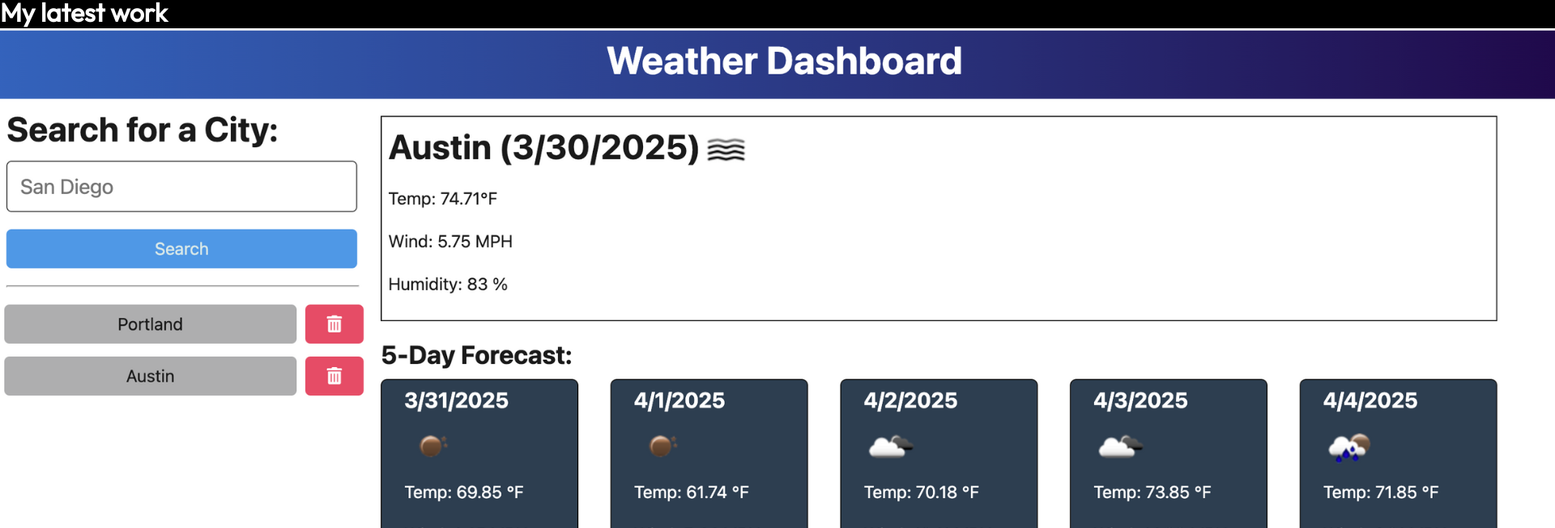
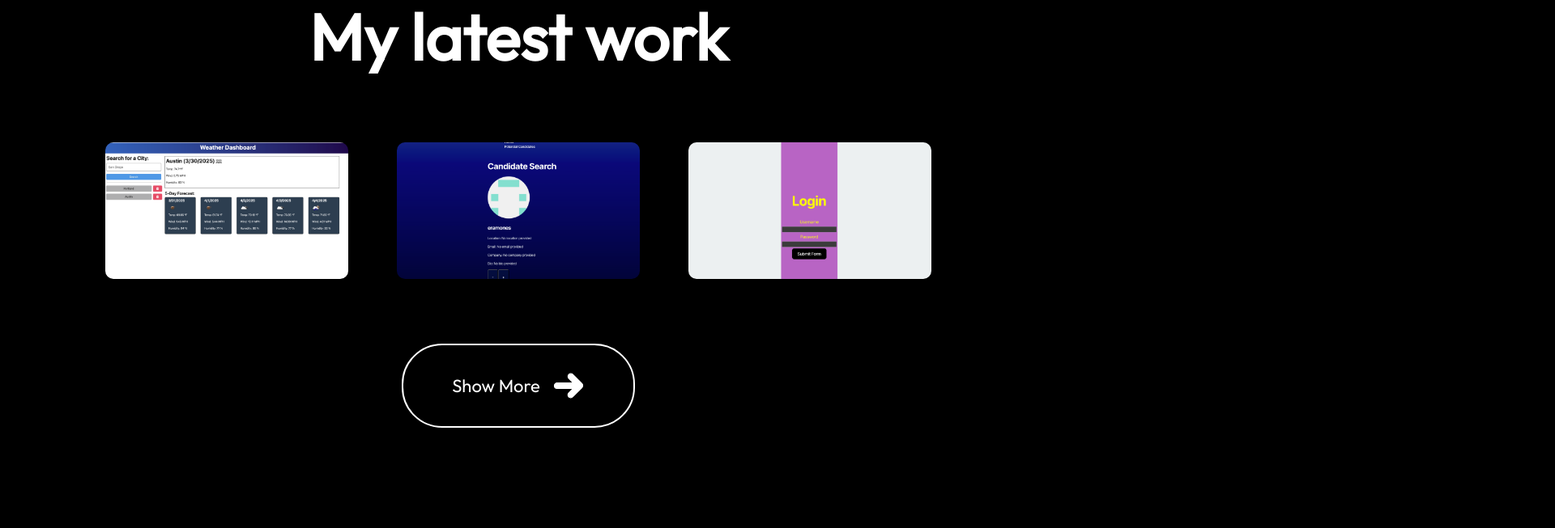
Before and after one commit to wmvrisso/Vrisso-Portfolio, a React (Vite) app in the folder vrisso-portfolio/v-portfolio/: page / in a window 1280 px wide. Shown: the part 3703-4356 px from the top of the page at 81% size, 1920 px wide, since content can reach past the window. After the commit the page ends 4312 px from the top, so only its background shows below. Built offline with nearby package versions, Linux system fonts and the light colour scheme.

Commit message:
updated styling for mywork files

```diff
--- a/vrisso-portfolio/v-portfolio/src/components/mywork.css
+++ b/vrisso-portfolio/v-portfolio/src/components/mywork.css
@@ -0,0 +1,57 @@
+.mywork {
+  display: flex;
+  flex-direction: column;
+  align-items: center;
+  justify-content: center;
+  gap: 80px;
+  margin: 80px 170px;
+}
+.mywork-title {
+  position: relative;
+}
+.mywork-title h1 {
+  padding: 0px 30px;
+  font-size: 80px;
+  font-weight: 600;
+}
+.mywork-container {
+  display: grid;
+  grid-template-columns: 1fr 1fr 1fr; /* Three columns */
+  gap: 60px; /* Space between items */
+}
+.mywork-container img {
+  box-sizing: border-box;
+  width: 300px; /* Adjust width as needed */
+  height: auto; /* Maintains aspect ratio */
+  object-fit: cover; /* Ensures proper scaling */
+  border-radius: 10px; /* Optional: Rounds corners */
+  transition: 0.3s; /* Smooth transition for hover effect */
+  cursor: pointer;
+}
+.mywork-container img:hover {
+  transform: scale(1.1); /* Slightly enlarges the image on hover */
+  box-shadow: 0 4px 8px rgba(0, 0, 0, 0.1); /* Adds a subtle shadow for depth */
+  border: 4px solid aquamarine; /* Optional: Adds a border on hover */
+  border-radius: 10px; /* Maintains the rounded corners */
+  transition: 0.3s; /* Ensures the transition is smooth */
+}
+.mywork-showmore {
+  display: flex;
+  gap: 15px;
+  align-items: center;
+  border-radius: 50px;
+  border: 2px solid white; /* Optional: Border for the button */
+  padding: 30px 60px; /* Padding for the button */
+  font-size: 22px; /* Font size for the button */
+  font-weight: 500;
+  margin-bottom: 80px; /* Ensures spacing below the button */
+  transition: 0.6s; /* Smooth transition for hover effect */
+  cursor: pointer;
+}
+.mywork-showmore img {
+  width: 40px; /* Adjust icon size as needed */
+  align-items: center;
+}
+.mywork-showmore:hover {
+  border-color: aquamarine; /* Border color on hover */
+}
--- a/vrisso-portfolio/v-portfolio/src/components/mywork.jsx
+++ b/vrisso-portfolio/v-portfolio/src/components/mywork.jsx
@@ -1,6 +1,7 @@
 import React from "react";
 import "../components/mywork.css";
 import mywork_data from "../assets/mywork_data";
+import arrow_icon from "../assets/images/right_arrow_icon.svg";
 
 const MyWork = () => {
   return (
@@ -13,6 +14,10 @@ const MyWork = () => {
           return <img key={index} src={work.w_img} alt="" />;
         })}
       </div>
+      <div className="mywork-showmore">
+        <p>Show More</p>
+        <img src={arrow_icon} alt="" />
+      </div>
     </div>
   );
 };
```
